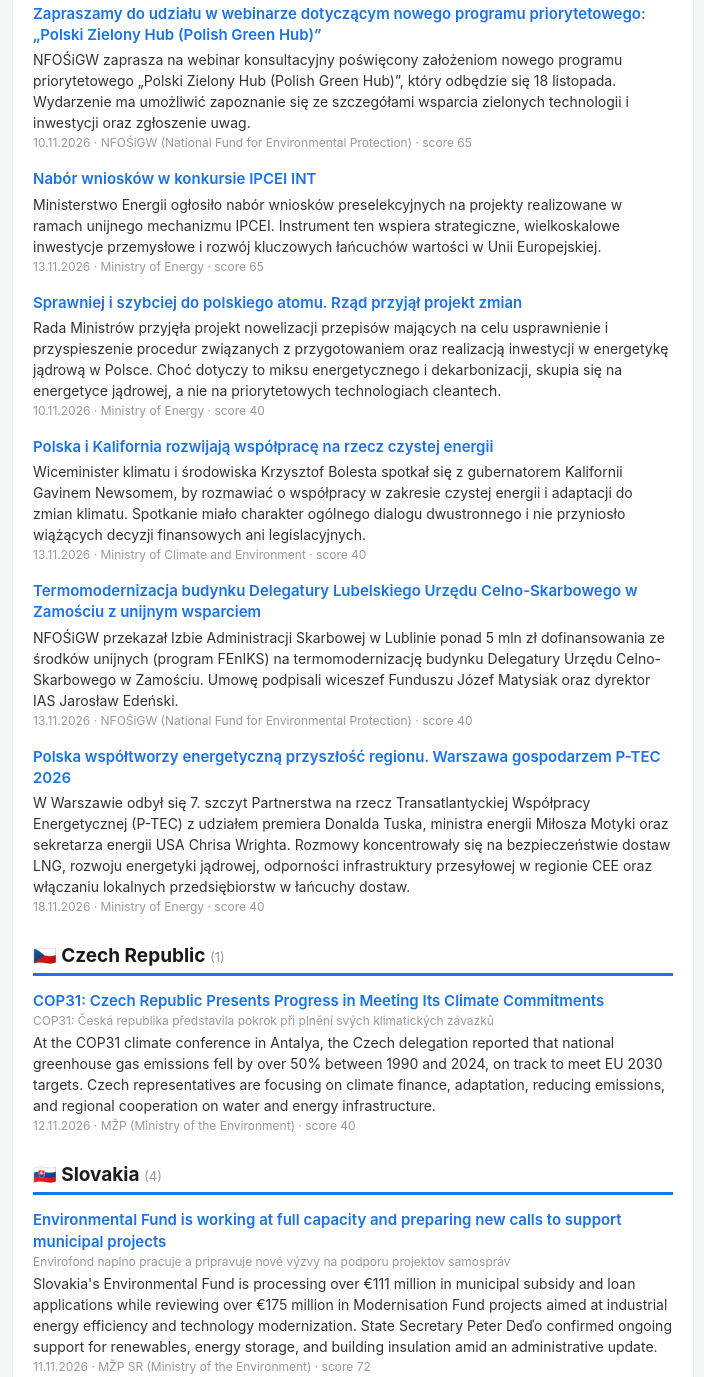
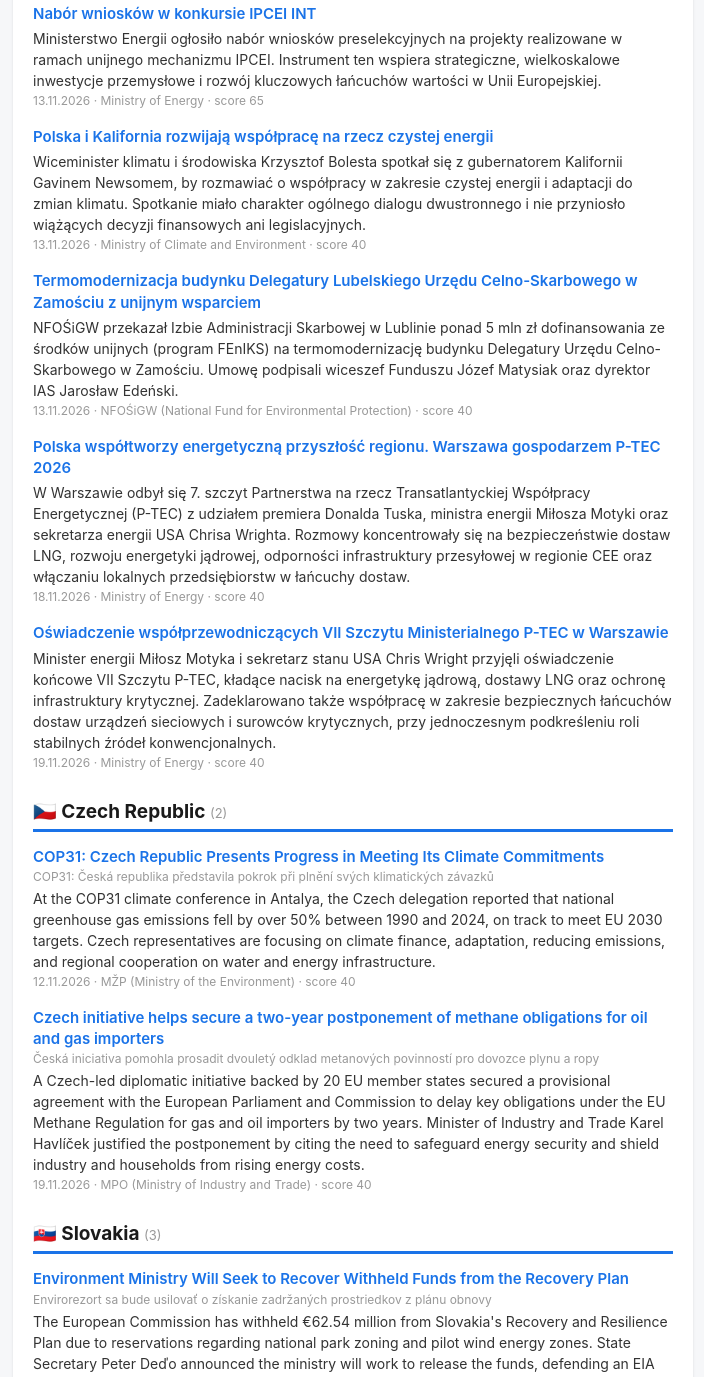
Before and after one commit to kalbarczykcleantechforcee/ministry-monitor, a website: page docs/index.html in a window 1280 px wide. Shown: the part 538-1915 px from the top of the page, without its empty margins (287-991 px from the left). Drawn offline with Linux system fonts and the light colour scheme.

Commit message:
data: daily run 2026-11-19

```diff
--- a/docs/index.html
+++ b/docs/index.html
@@ -6,9 +6,9 @@
 
     <div style="font-family:-apple-system,Segoe UI,Roboto,Helvetica,Arial,sans-serif;max-width:640px;margin:0 auto;padding:20px">
       <h1 style="color:#1a1a1a;font-size:22px;margin:0 0 4px">Ministry Monitor</h1>
-      <p style="color:#888;font-size:13px;margin:0">13 relevant articles this week · Poland, Czech Republic, Slovakia</p>
+      <p style="color:#888;font-size:13px;margin:0">12 relevant articles this week · Poland, Czech Republic, Slovakia</p>
 
-      <h2 style="color:#1a1a1a;font-size:19px;margin:30px 0 14px;border-bottom:3px solid #1a73e8;padding-bottom:6px">🇵🇱 Poland <span style="color:#999;font-size:13px;font-weight:normal">(8)</span></h2>
+      <h2 style="color:#1a1a1a;font-size:19px;margin:30px 0 14px;border-bottom:3px solid #1a73e8;padding-bottom:6px">🇵🇱 Poland <span style="color:#999;font-size:13px;font-weight:normal">(7)</span></h2>
 
     <div style="margin:0 0 18px">
       <a href="https://www.gov.pl/web/klimat/miliard-zlotych-na-magazyny-ciepla-w-cieplownictwie-systemowym-ruszaja-nabory-wnioskow" style="color:#1a73e8;text-decoration:none;font-size:15px;font-weight:600;line-height:1.35">Miliard złotych na magazyny ciepła w ciepłownictwie systemowym. Ruszają nabory wniosków</a>
@@ -23,22 +23,10 @@
       <div style="color:#999;font-size:12px">18.11.2026 · Ministry of State Assets · score 85</div>
     </div>
     <div style="margin:0 0 18px">
-      <a href="https://www.gov.pl/web/nfosigw/konsultacje-spoleczne-projektu-nowego-programu-priorytetowego-polski-zielony-hub-polish-green-hub" style="color:#1a73e8;text-decoration:none;font-size:15px;font-weight:600;line-height:1.35">Zapraszamy do udziału w webinarze dotyczącym nowego programu priorytetowego: „Polski Zielony Hub (Polish Green Hub)”</a>
-
-      <p style="color:#333;margin:4px 0 2px;font-size:14px;line-height:1.5">NFOŚiGW zaprasza na webinar konsultacyjny poświęcony założeniom nowego programu priorytetowego „Polski Zielony Hub (Polish Green Hub)”, który odbędzie się 18 listopada. Wydarzenie ma umożliwić zapoznanie się ze szczegółami wsparcia zielonych technologii i inwestycji oraz zgłoszenie uwag.</p>
-      <div style="color:#999;font-size:12px">10.11.2026 · NFOŚiGW (National Fund for Environmental Protection) · score 65</div>
-    </div>
-    <div style="margin:0 0 18px">
       <a href="https://www.gov.pl/web/energia/nabor-wnioskow-w-konkursie-ipcei-int2" style="color:#1a73e8;text-decoration:none;font-size:15px;font-weight:600;line-height:1.35">Nabór wniosków w konkursie IPCEI INT</a>
 
       <p style="color:#333;margin:4px 0 2px;font-size:14px;line-height:1.5">Ministerstwo Energii ogłosiło nabór wniosków preselekcyjnych na projekty realizowane w ramach unijnego mechanizmu IPCEI. Instrument ten wspiera strategiczne, wielkoskalowe inwestycje przemysłowe i rozwój kluczowych łańcuchów wartości w Unii Europejskiej.</p>
       <div style="color:#999;font-size:12px">13.11.2026 · Ministry of Energy · score 65</div>
-    </div>
-    <div style="margin:0 0 18px">
-      <a href="https://www.gov.pl/web/energia/sprawniej-i-szybciej-do-polskiego-atomu-rzad-przyjal-projekt-zmian" style="color:#1a73e8;text-decoration:none;font-size:15px;font-weight:600;line-height:1.35">Sprawniej i szybciej do polskiego atomu. Rząd przyjął projekt zmian</a>
-
-      <p style="color:#333;margin:4px 0 2px;font-size:14px;line-height:1.5">Rada Ministrów przyjęła projekt nowelizacji przepisów mających na celu usprawnienie i przyspieszenie procedur związanych z przygotowaniem oraz realizacją inwestycji w energetykę jądrową w Polsce. Choć dotyczy to miksu energetycznego i dekarbonizacji, skupia się na energetyce jądrowej, a nie na priorytetowych technologiach cleantech.</p>
-      <div style="color:#999;font-size:12px">10.11.2026 · Ministry of Energy · score 40</div>
     </div>
     <div style="margin:0 0 18px">
       <a href="https://www.gov.pl/web/klimat/polska-i-kalifornia-rozwijaja-wspolprace-na-rzecz-czystej-energii" style="color:#1a73e8;text-decoration:none;font-size:15px;font-weight:600;line-height:1.35">Polska i Kalifornia rozwijają współpracę na rzecz czystej energii</a>
@@ -58,7 +46,13 @@
       <p style="color:#333;margin:4px 0 2px;font-size:14px;line-height:1.5">W Warszawie odbył się 7. szczyt Partnerstwa na rzecz Transatlantyckiej Współpracy Energetycznej (P-TEC) z udziałem premiera Donalda Tuska, ministra energii Miłosza Motyki oraz sekretarza energii USA Chrisa Wrighta. Rozmowy koncentrowały się na bezpieczeństwie dostaw LNG, rozwoju energetyki jądrowej, odporności infrastruktury przesyłowej w regionie CEE oraz włączaniu lokalnych przedsiębiorstw w łańcuchy dostaw.</p>
       <div style="color:#999;font-size:12px">18.11.2026 · Ministry of Energy · score 40</div>
     </div>
-      <h2 style="color:#1a1a1a;font-size:19px;margin:30px 0 14px;border-bottom:3px solid #1a73e8;padding-bottom:6px">🇨🇿 Czech Republic <span style="color:#999;font-size:13px;font-weight:normal">(1)</span></h2>
+    <div style="margin:0 0 18px">
+      <a href="https://www.gov.pl/web/energia/oswiadczenie-wspolprzewodniczacych-vii-szczytu-ministerialnego-p-tec-w-warszawie" style="color:#1a73e8;text-decoration:none;font-size:15px;font-weight:600;line-height:1.35">Oświadczenie współprzewodniczących VII Szczytu Ministerialnego P-TEC w Warszawie</a>
+
+      <p style="color:#333;margin:4px 0 2px;font-size:14px;line-height:1.5">Minister energii Miłosz Motyka i sekretarz stanu USA Chris Wright przyjęli oświadczenie końcowe VII Szczytu P-TEC, kładące nacisk na energetykę jądrową, dostawy LNG oraz ochronę infrastruktury krytycznej. Zadeklarowano także współpracę w zakresie bezpiecznych łańcuchów dostaw urządzeń sieciowych i surowców krytycznych, przy jednoczesnym podkreśleniu roli stabilnych źródeł konwencjonalnych.</p>
+      <div style="color:#999;font-size:12px">19.11.2026 · Ministry of Energy · score 40</div>
+    </div>
+      <h2 style="color:#1a1a1a;font-size:19px;margin:30px 0 14px;border-bottom:3px solid #1a73e8;padding-bottom:6px">🇨🇿 Czech Republic <span style="color:#999;font-size:13px;font-weight:normal">(2)</span></h2>
 
     <div style="margin:0 0 18px">
       <a href="https://www.mzp.gov.cz/cz/pro-media-a-verejnost/aktuality/archiv-tiskovych-zprav/cop31-ceska-republika-predstavila-pokrok-pri-plneni-svych-klimatickych-zavazku" style="color:#1a73e8;text-decoration:none;font-size:15px;font-weight:600;line-height:1.35">COP31: Czech Republic Presents Progress in Meeting Its Climate Commitments</a>
@@ -66,14 +60,14 @@
       <p style="color:#333;margin:4px 0 2px;font-size:14px;line-height:1.5">At the COP31 climate conference in Antalya, the Czech delegation reported that national greenhouse gas emissions fell by over 50% between 1990 and 2024, on track to meet EU 2030 targets. Czech representatives are focusing on climate finance, adaptation, reducing emissions, and regional cooperation on water and energy infrastructure.</p>
       <div style="color:#999;font-size:12px">12.11.2026 · MŽP (Ministry of the Environment) · score 40</div>
     </div>
-      <h2 style="color:#1a1a1a;font-size:19px;margin:30px 0 14px;border-bottom:3px solid #1a73e8;padding-bottom:6px">🇸🇰 Slovakia <span style="color:#999;font-size:13px;font-weight:normal">(4)</span></h2>
+    <div style="margin:0 0 18px">
+      <a href="https://mpo.gov.cz/cz/rozcestnik/pro-media/tiskove-zpravy/ceska-iniciativa-pomohla-prosadit-dvoulety-odklad-metanovych-povinnosti-pro-dovozce-plynu-a-ropy--295314/" style="color:#1a73e8;text-decoration:none;font-size:15px;font-weight:600;line-height:1.35">Czech initiative helps secure a two-year postponement of methane obligations for oil and gas importers</a>
+      <div style="color:#999;font-size:12px;margin-top:2px">Česká iniciativa pomohla prosadit dvouletý odklad metanových povinností pro dovozce plynu a ropy</div>
+      <p style="color:#333;margin:4px 0 2px;font-size:14px;line-height:1.5">A Czech-led diplomatic initiative backed by 20 EU member states secured a provisional agreement with the European Parliament and Commission to delay key obligations under the EU Methane Regulation for gas and oil importers by two years. Minister of Industry and Trade Karel Havlíček justified the postponement by citing the need to safeguard energy security and shield industry and households from rising energy costs.</p>
+      <div style="color:#999;font-size:12px">19.11.2026 · MPO (Ministry of Industry and Trade) · score 40</div>
+    </div>
+      <h2 style="color:#1a1a1a;font-size:19px;margin:30px 0 14px;border-bottom:3px solid #1a73e8;padding-bottom:6px">🇸🇰 Slovakia <span style="color:#999;font-size:13px;font-weight:normal">(3)</span></h2>
 
-    <div style="margin:0 0 18px">
-      <a href="https://www.minzp.sk/spravy/2026/november/envirofond-naplno-pracuje-pripravuje-nove-vyzvy-podporu-projektov-samosprav.html" style="color:#1a73e8;text-decoration:none;font-size:15px;font-weight:600;line-height:1.35">Environmental Fund is working at full capacity and preparing new calls to support municipal projects</a>
-      <div style="color:#999;font-size:12px;margin-top:2px">Envirofond naplno pracuje a pripravuje nové výzvy na podporu projektov samospráv</div>
-      <p style="color:#333;margin:4px 0 2px;font-size:14px;line-height:1.5">Slovakia&#39;s Environmental Fund is processing over €111 million in municipal subsidy and loan applications while reviewing over €175 million in Modernisation Fund projects aimed at industrial energy efficiency and technology modernization. State Secretary Peter Deďo confirmed ongoing support for renewables, energy storage, and building insulation amid an administrative update.</p>
-      <div style="color:#999;font-size:12px">11.11.2026 · MŽP SR (Ministry of the Environment) · score 72</div>
-    </div>
     <div style="margin:0 0 18px">
       <a href="https://www.minzp.sk/spravy/2026/november/envirorezort-bude-usilovat-ziskanie-zadrzanych-prostriedkov-z-planu-obnovy.html" style="color:#1a73e8;text-decoration:none;font-size:15px;font-weight:600;line-height:1.35">Environment Ministry Will Seek to Recover Withheld Funds from the Recovery Plan</a>
       <div style="color:#999;font-size:12px;margin-top:2px">Envirorezort sa bude usilovať o získanie zadržaných prostriedkov z plánu obnovy</div>
@@ -97,6 +91,6 @@
         Articles from the last 7 days, scored by AI for relevance to district heating, local content, the Industrial Accelerator Act / NZIA, EU ETS &amp; CBAM, the Innovation Fund and EU funds for the energy transition. Polish summaries for Polish sources; Czech and Slovak titles and summaries translated into English.
       </p>
     </div>
-    <p style="font-family:sans-serif;color:#aaa;font-size:11px;padding:0 20px 20px;margin:0">Preview of the next digest (last 7 days). Updated 2026-11-18 16:14 UTC.</p>
+    <p style="font-family:sans-serif;color:#aaa;font-size:11px;padding:0 20px 20px;margin:0">Preview of the next digest (last 7 days). Updated 2026-11-19 16:22 UTC.</p>
   </div>
 </body></html>
```
Also changed, not shown: 1 other file.
